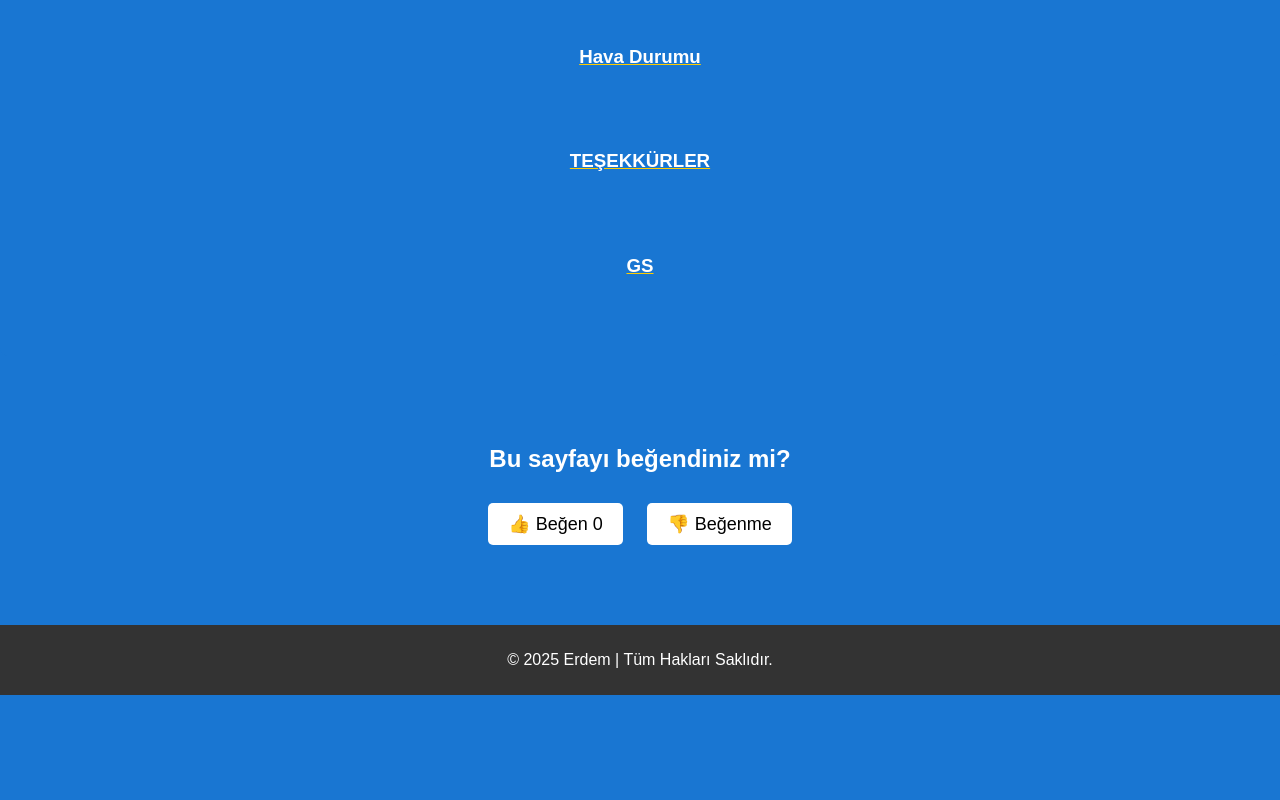
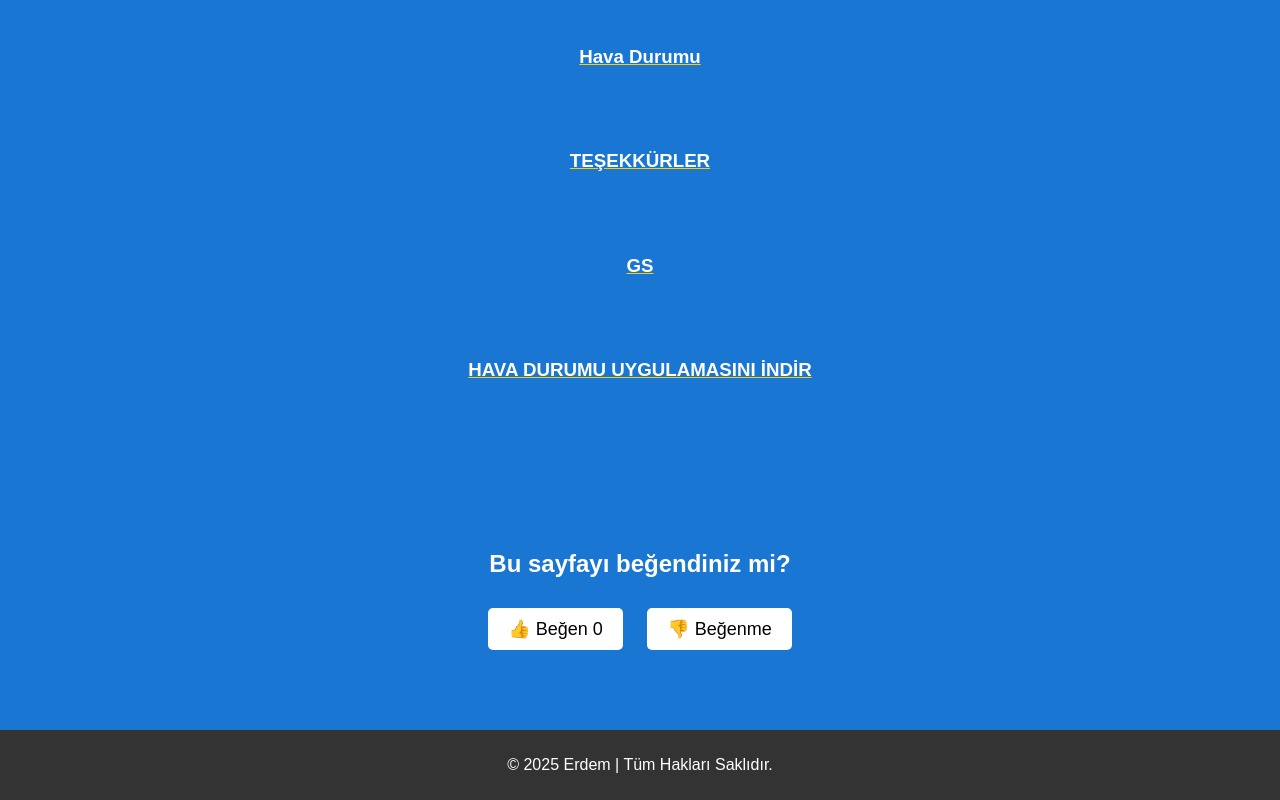
Before and after one commit to ERDEM-COULD/WEB-SITEM, a plain HTML site: page index.html in a window 1280 px wide. Shown: the part 1883-2683 px from the top of the page. Before the commit the page ends 2578 px from the top, so only its background shows below. Drawn offline with Linux system fonts and the light colour scheme.

Commit message:
Update index.html

```diff
--- a/index.html
+++ b/index.html
@@ -75,6 +75,9 @@
         <div class="project">
             <h3><a href="https://erdem-could.github.io/GS/" target="_blank">GS</a></h3>
         </div>
+        <div class="project">
+            <h3><a href="https://erdem-could.github.io/INDIRME/" target="_blank">HAVA DURUMU UYGULAMASINI İNDİR</a></h3>
+        </div>
     </section>
     <section id="vote-section">
         <h2>Bu sayfayı beğendiniz mi?</h2>
```
